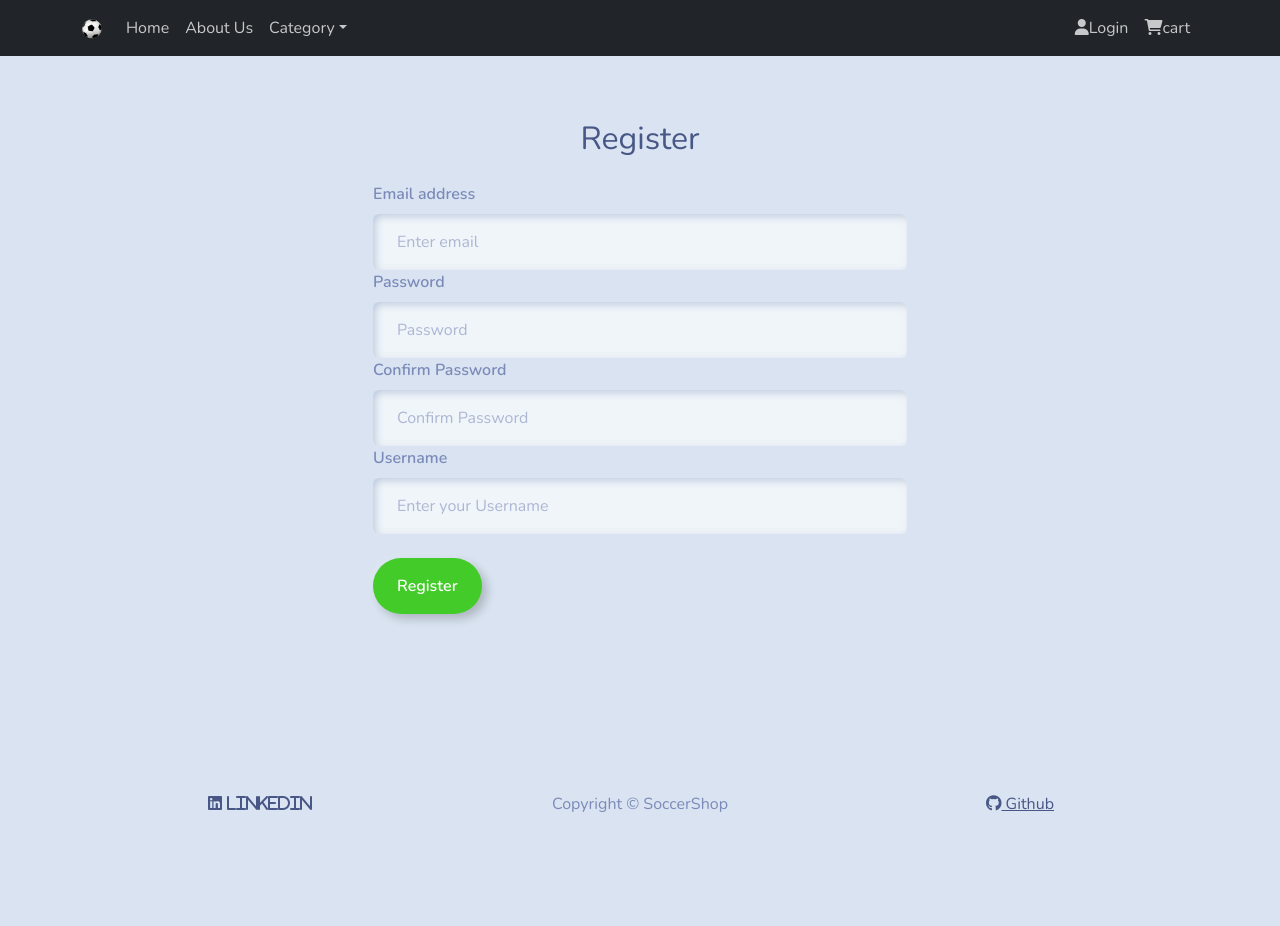
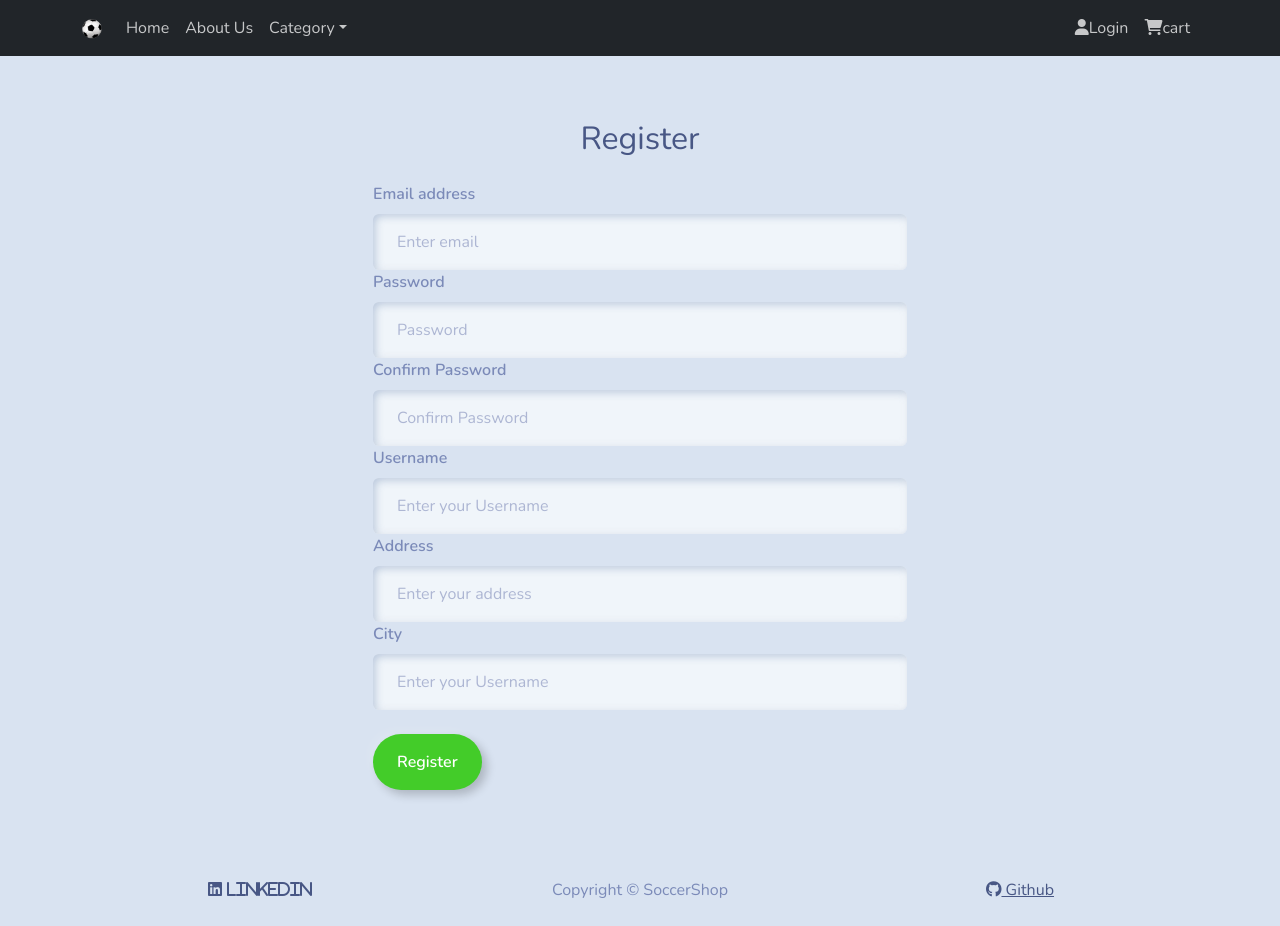
Before and after one commit to LidorLazar/TSfront, a React (Create React App) app in the folder my-app/: page /registar in a window 1280 px wide. Before the commit the page ends 840 px from the top, so only its background shows below. Built offline with nearby package versions, Linux system fonts and the light colour scheme.

Commit message:
fix a registar and review

```diff
--- a/my-app/src/App.tsx
+++ b/my-app/src/App.tsx
@@ -6,8 +6,6 @@ import { selectProduct, GetAllProducttAsync } from "./Product/ProductSlice";
 import { addToCard } from './Cart/CartSlice'
 import { CurrectLogged, selectLogged } from './Login/LoginSlicer'
 import Carusel from "./Screen/Carusla";
-
-
 
 
 
--- a/my-app/src/Login/LogAPI.ts
+++ b/my-app/src/Login/LogAPI.ts
@@ -8,11 +8,10 @@ export function loginUser(detalis:any) {;
 
 
   export function RegisterUser(detalis:any) {;
-
-    return new Promise<{ data: any }>((resolve) =>
-    axios.post("http://127.0.0.1:8000/api/users/register/", { email: detalis.email , password: detalis.password, name: detalis.username }).then((res) => resolve({ data: res.data })))}
+  return new Promise<{ data: any, status: number }>((resolve) =>
+  axios.post("http://127.0.0.1:8000/api/users/register/", { email: detalis.email , password: detalis.password, name: detalis.username, address: detalis.address, city: detalis.city  }).then((res) => resolve({ data: res.data, status:res.status })))}
 
 
-    export function logOutUser() {
-      return new Promise<{ data: any }>((resolve) => resolve({ data: false }));
-    }
+  export function logOutUser() {
+    return new Promise<{ data: any }>((resolve) => resolve({ data: false }));
+  }
--- a/my-app/src/Login/LoginSlicer.ts
+++ b/my-app/src/Login/LoginSlicer.ts
@@ -2,6 +2,7 @@ import { createAsyncThunk, createSlice, PayloadAction } from "@reduxjs/toolkit";
 import { RootState, AppThunk } from "../app/store";
 import  {loginUser, RegisterUser, logOutUser}  from "./LogAPI";
 import jwt_decode from "jwt-decode";
+
 
 export interface LoginState {
   logged: boolean;
@@ -76,9 +77,9 @@ export const loginSlice = createSlice({
         state.logged = true;
 
 
-      })
-      .addCase(registerAsync.fulfilled, (state, action) => {
-        console.log(action.payload);
+      }).addCase(registerAsync.fulfilled, (state, action) => {
+          state.status = action.payload.status
+
       }).addCase(logOutAsync.fulfilled, (state, action) => {
         localStorage.clear()
         setTimeout(function() {
@@ -94,4 +95,5 @@ export const selectLogged = (state: RootState) => state.login.logged;
 export const selectToken = (state: RootState) => state.login.token;
 export const selectUser = (state: RootState) => state.login.username;
 export const selectAdmin = (state: RootState) => state.login.is_superuser;
+export const selecStatus = (state: RootState) => state.login.status;
 export default loginSlice.reducer;
--- a/my-app/src/Screen/Registar.tsx
+++ b/my-app/src/Screen/Registar.tsx
@@ -1,8 +1,9 @@
 import React, { useState, useEffect } from "react";
 import { Form, Button, Container, Row, Col } from 'react-bootstrap';
-import {registerAsync} from "../Login/LoginSlicer";
+import {registerAsync, selecStatus} from "../Login/LoginSlicer";
 import { useAppSelector, useAppDispatch } from "../app/hooks";
-
+import "react-toastify/dist/ReactToastify.css";
+import { ToastContainer, toast } from 'react-toastify';
 
 
 
@@ -12,14 +13,16 @@ const RegisterPage =()=> {
     const [password, setPassword] = useState("")
     const [passwordconfirm, setPasswordConfirm] = useState("")
     const [email, setEmail] = useState("")
-    // const [phone, setPhone] = useState(0)
-    // const [address, setAddress] = useState("")
+    const [city, setCity] = useState("")
+    const [address, setAddress] = useState("")
     const isValid = password === passwordconfirm;
-
+    const status = useAppSelector(selecStatus) === 200
 
 
   return (
+
     <Container className="my-5">
+       <ToastContainer/>
       <Row className="justify-content-center">
         <Col md={6}>
           <h2 className="text-center mb-4">Register</h2>
@@ -39,14 +42,25 @@ const RegisterPage =()=> {
               <Form.Control type="password"  value={passwordconfirm} placeholder="Confirm Password" onChange={(e) => setPasswordConfirm(e.target.value)} required/>
             </Form.Group>
 
-            <Form.Group controlId="formBasicName">
+            <Form.Group controlId="formBasicUserName">
               <Form.Label>Username</Form.Label>
               <Form.Control type="text" placeholder="Enter your Username" value={username} onChange={(e) => setUsername(e.target.value)} required/>
             </Form.Group>
 
+            <Form.Group controlId="formBasicAddress">
+              <Form.Label>Address</Form.Label>
+              <Form.Control type="text" placeholder="Enter your address" value={address} onChange={(e) => setAddress(e.target.value)} required/>
+            </Form.Group>
+
+
+            <Form.Group controlId="formBasicCity">
+              <Form.Label>City</Form.Label>
+              <Form.Control type="text" placeholder="Enter your Username" value={city} onChange={(e) => setCity(e.target.value)} required/>
+            </Form.Group>
+
             <br/>
             {isValid &&
-            <Button variant="primary"  className="btn btn-outline-success" onClick={()=> dispatch(registerAsync({password, email, username}))}>
+            <Button variant="primary"  className="btn btn-outline-success" onClick={()=> dispatch(registerAsync({password, email, username, address, city}))}>
               Register
             </Button> || 'The password not equel'}
           </Form>
```
